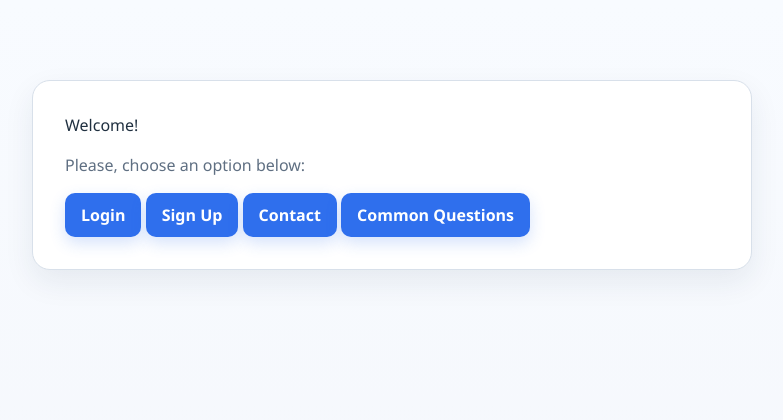
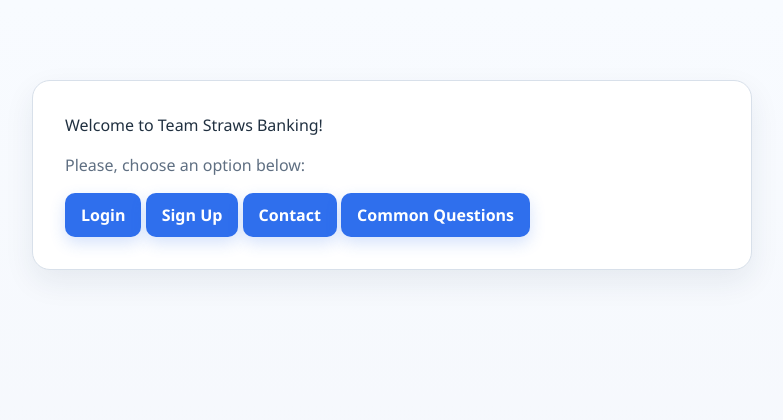
Before and after one commit to AustynGriegoMSU/TeamStrawsDBProject, a Flask app: page / in a window 1280 px wide. Shown: the top 420 px of the page, without its empty margins (248-1031 px from the left). Run offline with Flask 3, Linux system fonts and the light colour scheme.

Commit message:
changes for presentation

```diff
--- a/src/app/templates/index.html
+++ b/src/app/templates/index.html
@@ -1,6 +1,6 @@
 {% extends 'base.html' %}
 {% block main %}
-    Welcome!
+    Welcome to Team Straws Banking!
     <p>
     Please, choose an option below:
     </p>
```
